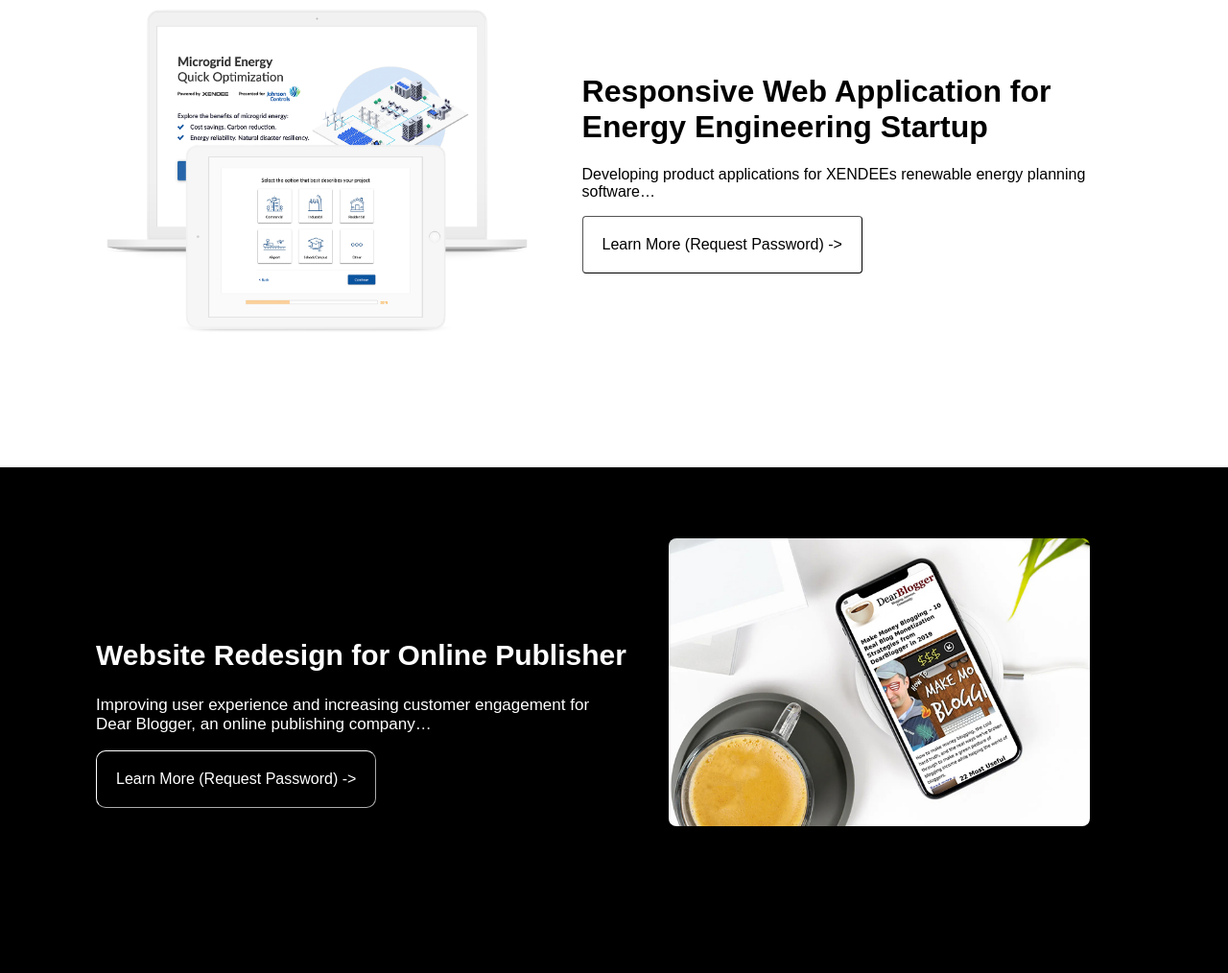
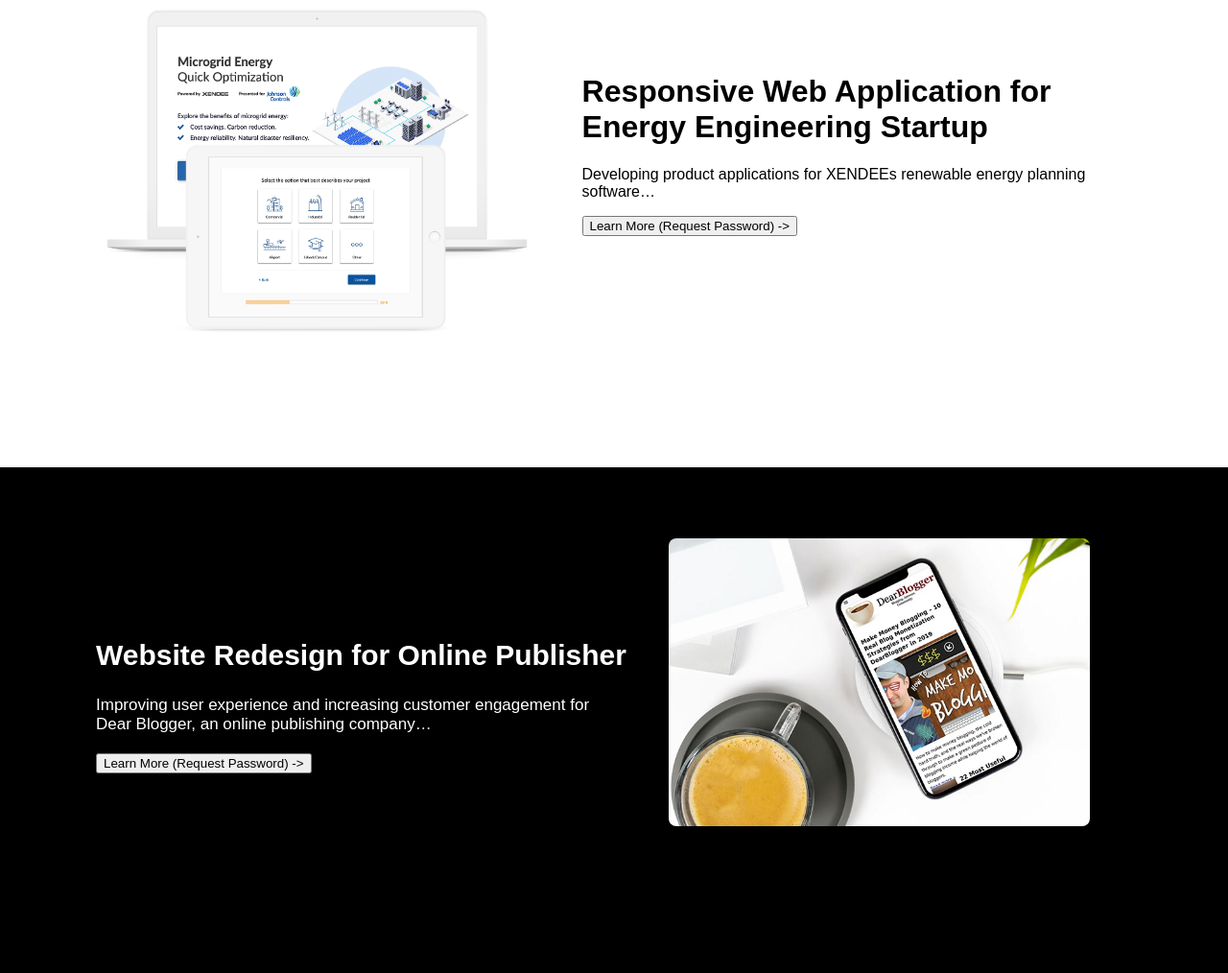
Before and after one commit to irsanrais/DeployTest, a plain HTML site: page index.html in a window 1280 px wide. Shown: the part 668-1682 px from the top of the page at 96% size. Drawn offline with Linux system fonts and the light colour scheme.

Commit message:
edit class(css) button

```diff
--- a/style.css
+++ b/style.css
@@ -89,7 +89,7 @@ span {
   position: absolute;
 }
 
-button.button1 {
+.button.button1 {
   padding: 20px;
   background-color: transparent;
   border-radius: 4px;
@@ -147,7 +147,7 @@ button.button1 {
   color: white;
 }
 
-button.button2 {
+.button.button2 {
   background-color: transparent;
   border-radius: 10px;
   border-width: 1px;
```
